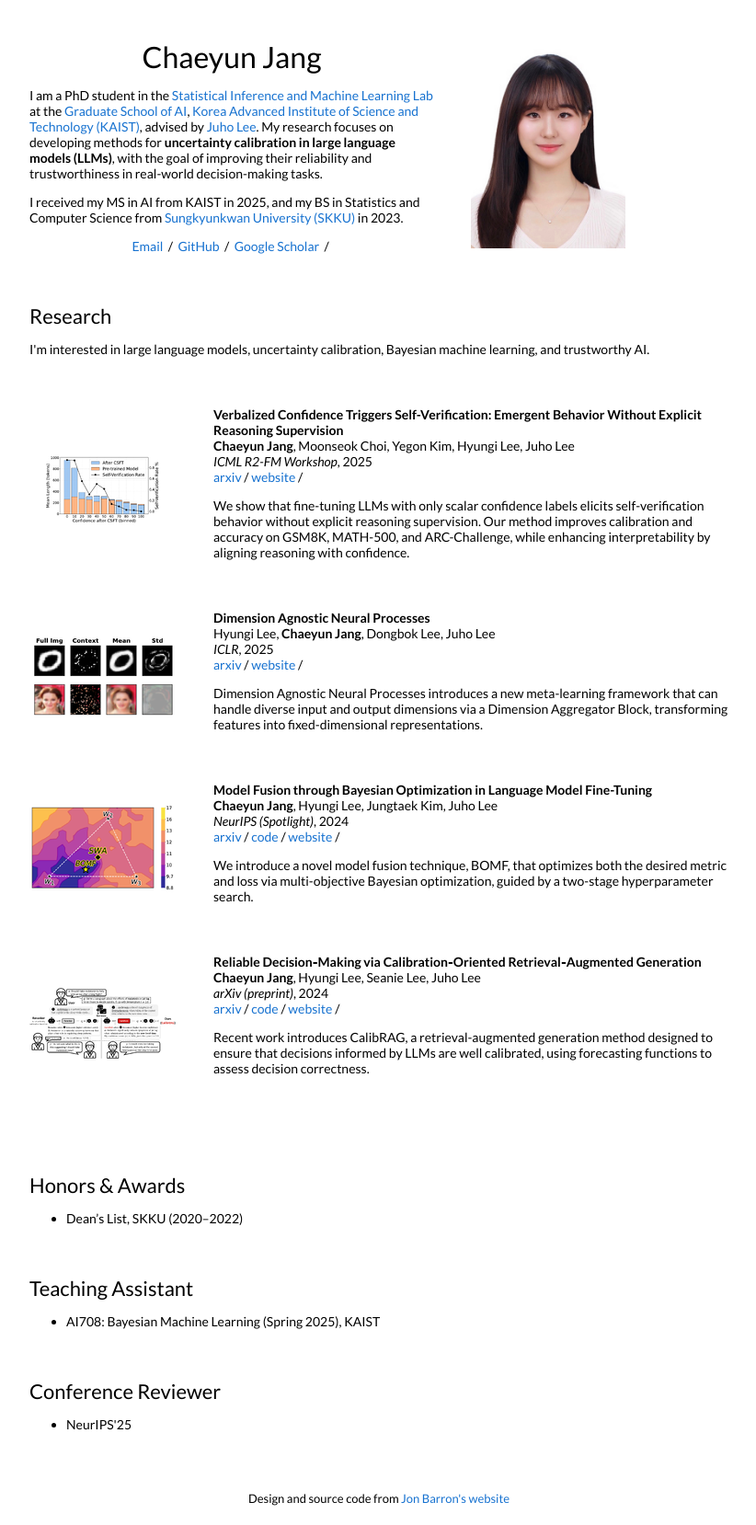
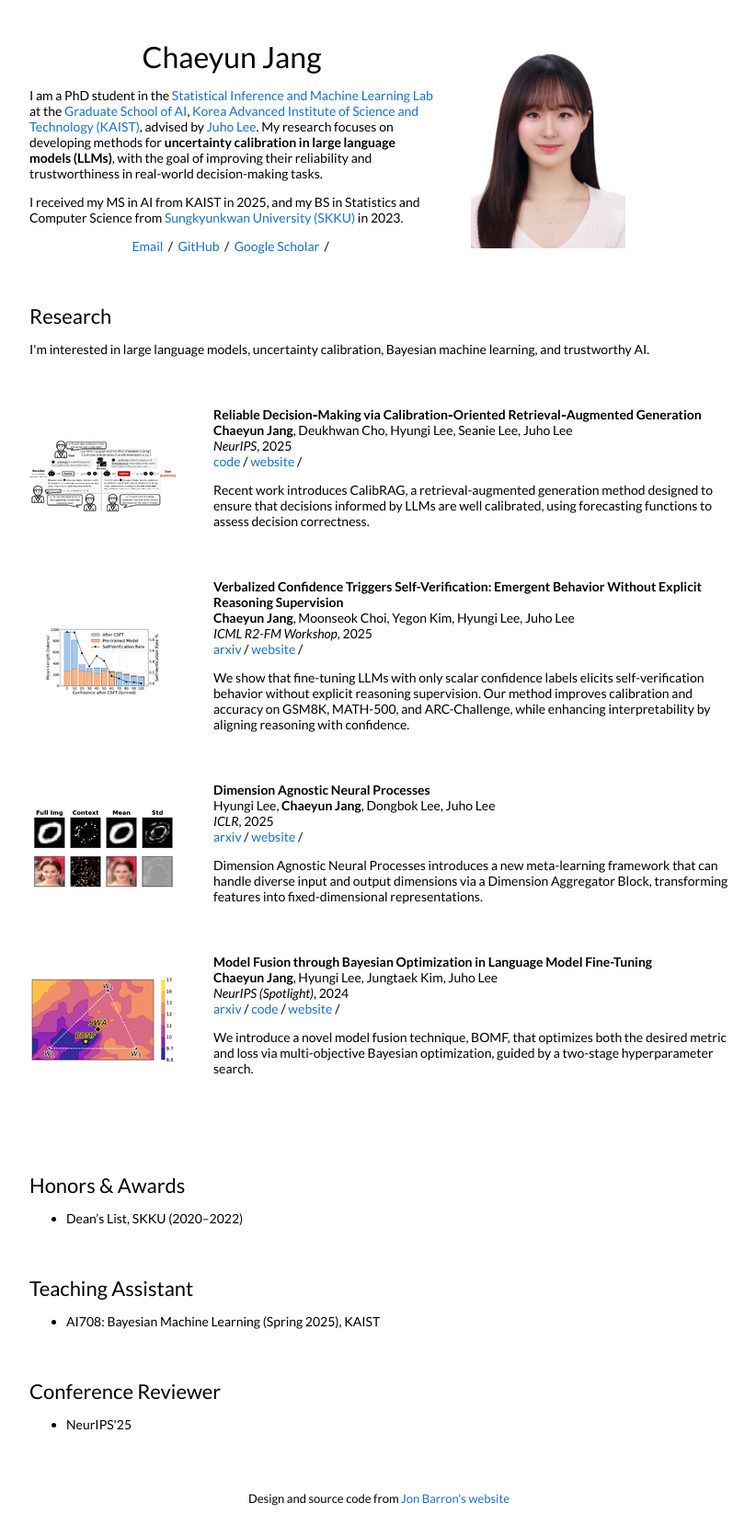
Before and after one commit to chaeyoon-jang/chaeyoon-jang.github.io, a Jekyll site: the page built from _posts/2023-09-18-pairwise.markdown, in a window 1280 px wide. Shown: the whole page at 92% size, without its empty margins (228-1050 px from the left). Built offline with Jekyll 4.4.1, drawn with Linux system fonts in a browser that asks for light colours.

Commit message:
<fix> fix bug

```diff
--- a/_layouts/default.html
+++ b/_layouts/default.html
@@ -289,6 +289,7 @@
             </td>
           </tr>
         </table>
+
       </td>
     </tr>
   </table>
--- a/_posts/2023-08-09-pairwise.markdown
+++ b/_posts/2023-09-18-pairwise.markdown
@@ -1,14 +1,13 @@
 ---
 layout: post
 title:  "Reliable Decision‑Making via Calibration‑Oriented Retrieval‑Augmented Generation"
-date:   2024-10-28 00:00:00 +00:00
+date:   2025-09-18 00:00:00 +00:00
 image: /images/calibrated_dm24.png
 categories: research
 author: "Chaeyun Jang"
-authors: "<strong>Chaeyun Jang</strong>, Hyungi Lee, Seanie Lee, Juho Lee"
-venue: "arXiv (preprint)"
-arxiv: https://arxiv.org/abs/2411.08891
+authors: "<strong>Chaeyun Jang</strong>, Deukhwan Cho, Hyungi Lee, Seanie Lee, Juho Lee"
+venue: "NeurIPS"
 code: https://github.com/chaeyoon-jang/calibrag.git
-website: https://arxiv.org/abs/2411.08891
+website: https://openreview.net/forum?id=Rgk129n73h&referrer=%5Bthe%20profile%20of%20Chaeyun%20Jang%5D(%2Fprofile%3Fid%3D~Chaeyun_Jang1)
 ---
 Recent work introduces CalibRAG, a retrieval-augmented generation method designed to ensure that decisions informed by LLMs are well calibrated, using forecasting functions to assess decision correctness.
```
